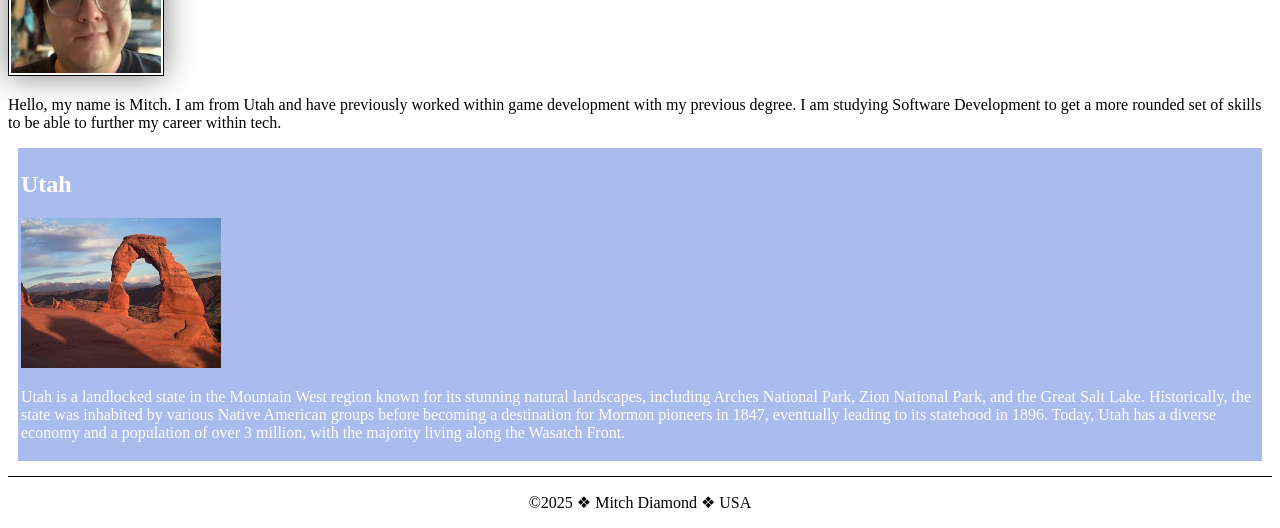
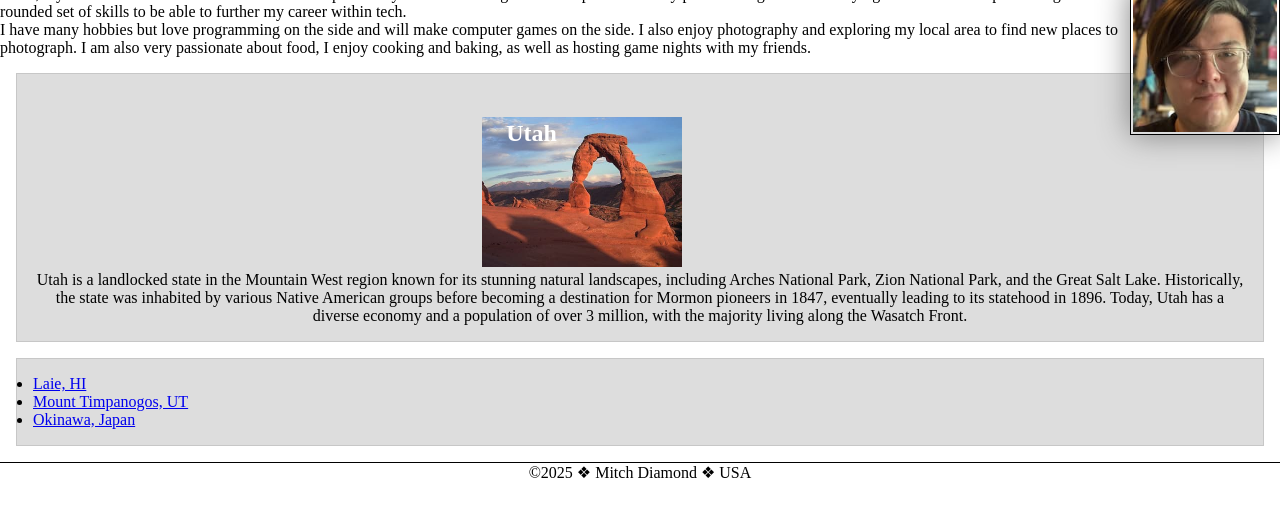
Before and after one commit to mitchdiamond/wdd130, a plain HTML site: page index.html in a window 1280 px wide. Shown: the part 304-832 px from the top of the page. After the commit the page ends 800 px from the top, so only its background shows below. Drawn offline with Linux system fonts and the light colour scheme.

Commit message:
Redoing variables, code along activity.

```diff
--- a/index.html
+++ b/index.html
@@ -15,6 +15,8 @@
         <nav>
             <a href="#">Home</a>
             <a href="wwr/">Rafting Website</a>
+            <a href="https://www.linkedin.com/in/mitch-diamond-b78459b1/">LinkedIn</a>
+            <a href="https://facebook.com">Facebook</a>
         </nav>
     </header>
     <main>
@@ -23,8 +25,15 @@
         <p> Hello, my name is Mitch. I am from Utah and have previously worked within game development with my previous
             degree. I am studying Software Development to get a more rounded set of skills to be able to further my
             career within tech. </p>
+        <p>
+            I have many hobbies but love programming on the side and will make computer games on the side. I also enjoy
+            photography and exploring my local area to find new places to photograph. I am also very passionate about
+            food,
+            I enjoy cooking and baking, as well as hosting game nights with my friends.
+        </p>
+
     </main>
-    <aside>
+    <aside class="box">
         <h2>
             Utah
         </h2>
@@ -43,6 +52,22 @@
 
     </aside>
 
+    <ul class="box">
+        <li>
+            <a href="https://www.churchofjesuschrist.org/temples/details/laie-hawaii-temple?lang=eng" target="_blank">
+                Laie, HI</a>
+        </li>
+        <li>
+            <a href="https://www.churchofjesuschrist.org/temples/details/mount-timpanogos-utah-temple?lang=eng"
+                target="_blank">Mount Timpanogos, UT</a>
+        </li>
+        <li>
+            <a href="https://www.churchofjesuschrist.org/temples/details/okinawa-japan-temple?lang=eng" target="_blank">
+                Okinawa,
+                Japan</a>
+        </li>
+    </ul>
+
     <footer>
         <p>©2025 ❖ Mitch Diamond ❖ USA</p>
     </footer>
--- a/styles/styles.css
+++ b/styles/styles.css
@@ -1,3 +1,9 @@
+*{
+    margin: 0;
+    padding: 0;
+    box-sizing: border-box;
+}
+
 :root{
     --pref-width: 400;
     --text-color: white;
@@ -5,11 +11,14 @@
 
 aside{
     width: var(--pref-width);
-    margin: 10px;
-    border: 5px;
-    padding: 3px;
-    background-color: #abe ;
-    color: var(--text-color);
+    text-align: center;
+}
+
+aside h2{
+    position: relative;
+    top:30px;
+    left:-50px;
+    color: white;
 }
 
 aside img{
@@ -48,8 +57,21 @@ main{
     max-width: var(--pref-width);
 }
 
+main img{
+    float: right;
+}
+
 footer{
     margin-top: 15px;
     border-top: 1px solid #000;
     text-align: center;
 }
+
+/* Class Selectors */
+.box{
+    margin: 1rem;
+    border: 1px solid rgb(0 0 0 / 10%);
+    padding: 1rem;
+    background-color: #ddd;
+    color: #000
+}
```
